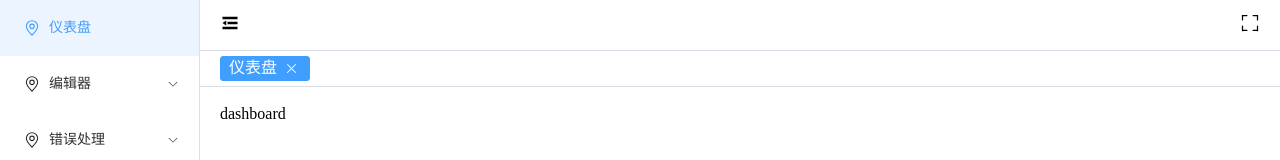
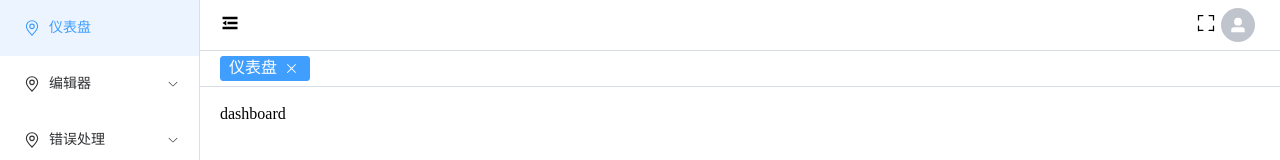
Before and after one commit to savageKarl/savage-vue-admin, a Vue app: page /#/login in a window 1280 px wide. Both pictures are taken after a click on the button "登录". Shown: the top 160 px of the page. Built offline with nearby package versions, Linux system fonts and the light colour scheme.

Commit message:
添加用户菜单

```diff
--- a/auto-imports.d.ts
+++ b/auto-imports.d.ts
@@ -2,8 +2,12 @@
 // We suggest you to commit this file into source control
 declare global {
   const ElAside: typeof import('element-plus/es')['ElAside']
+  const ElAvatar: typeof import('element-plus/es')['ElAvatar']
   const ElButton: typeof import('element-plus/es')['ElButton']
   const ElContainer: typeof import('element-plus/es')['ElContainer']
+  const ElDropdown: typeof import('element-plus/es')['ElDropdown']
+  const ElDropdownItem: typeof import('element-plus/es')['ElDropdownItem']
+  const ElDropdownMenu: typeof import('element-plus/es')['ElDropdownMenu']
   const ElFooter: typeof import('element-plus/es')['ElFooter']
   const ElForm: typeof import('element-plus/es')['ElForm']
   const ElFormItem: typeof import('element-plus/es')['ElFormItem']
--- a/components.d.ts
+++ b/components.d.ts
@@ -6,8 +6,12 @@ import '@vue/runtime-core'
 declare module '@vue/runtime-core' {
   export interface GlobalComponents {
     ElAside: typeof import('element-plus/es')['ElAside']
+    ElAvatar: typeof import('element-plus/es')['ElAvatar']
     ElButton: typeof import('element-plus/es')['ElButton']
     ElContainer: typeof import('element-plus/es')['ElContainer']
+    ElDropdown: typeof import('element-plus/es')['ElDropdown']
+    ElDropdownItem: typeof import('element-plus/es')['ElDropdownItem']
+    ElDropdownMenu: typeof import('element-plus/es')['ElDropdownMenu']
     ElFooter: typeof import('element-plus/es')['ElFooter']
     ElForm: typeof import('element-plus/es')['ElForm']
     ElFormItem: typeof import('element-plus/es')['ElFormItem']
--- a/src/layout/components/theHeading/components/navitationBar/components/screenfull/index.vue
+++ b/src/layout/components/theHeading/components/navitationBar/components/screenfull/index.vue
@@ -28,5 +28,6 @@ const toggleFullScreen = () => {
 <style lang="scss">
   .screenfull {
     cursor: pointer;
+    margin: 0 5px;
   }
 </style>
--- /dev/null
+++ b/src/layout/components/theHeading/components/navitationBar/components/userMenu/index.vue
@@ -0,0 +1,40 @@
+<script setup lang="ts">
+import { UserFilled } from '@element-plus/icons-vue';
+
+import { useUserStore } from '@/store/modules/user'
+
+import { useRouter } from 'vue-router'
+
+const userStore = useUserStore();
+const router = useRouter();
+function logout() {
+  userStore.setRoles([]);
+  userStore.setToken('');
+  userStore.setName('');
+  router.replace('/login');
+}
+
+</script>
+
+<template>
+  <el-dropdown class="userMenu">
+    <el-avatar :icon="UserFilled" :size="34" />
+    <template #dropdown>
+      <el-dropdown-menu>
+        <el-dropdown-item>中文文档</el-dropdown-item>
+        <el-dropdown-item>English Docs</el-dropdown-item>
+        <el-dropdown-item>GitHub</el-dropdown-item>
+        <el-dropdown-item>Gitee</el-dropdown-item>
+        <el-dropdown-item divided @click="logout">
+          <span style="display: block">退出登录</span>
+        </el-dropdown-item>
+      </el-dropdown-menu>
+    </template>
+  </el-dropdown>
+</template>
+
+<style lang="scss">
+.userMenu {
+  margin: 0 5px;
+}
+</style>
--- a/src/layout/components/theHeading/components/navitationBar/index.vue
+++ b/src/layout/components/theHeading/components/navitationBar/index.vue
@@ -1,6 +1,7 @@
 <script setup lang="ts">
 import collapseBtn from './components/collapseBtn/index.vue';
 import screenfull from './components/screenfull/index.vue';
+import userMenu from './components/userMenu/index.vue';
 
 </script>
 
@@ -11,6 +12,7 @@ import screenfull from './components/screenfull/index.vue';
     </div>
     <div class="rightMenu">
       <screenfull />
+      <userMenu />
     </div>
   </div>
 </template>
@@ -23,4 +25,10 @@ import screenfull from './components/screenfull/index.vue';
   align-items: center;
   padding: 0 20px;
 }
+
+
+.rightMenu {
+  display: flex;
+  align-items: center;
+}
 </style>
--- a/src/pages/login/index.vue
+++ b/src/pages/login/index.vue
@@ -67,7 +67,7 @@ const onSubmit = async (formEl: FormInstance) => {
         <el-input v-model="form.password" />
       </el-form-item>
       <el-form-item>
-        <el-button type="primary" @click="onSubmit(formRef)">登录</el-button>
+        <el-button type="primary" @click="onSubmit(formRef as any)">登录</el-button>
       </el-form-item>
     </el-form>
   </div>
--- a/src/store/modules/user.ts
+++ b/src/store/modules/user.ts
@@ -3,6 +3,7 @@ import { defineStore } from "pinia";
 export const useUserStore = defineStore("user", {
   state: () => ({
     token: "",
+    name: '',
     roles: [] as string[],
   }),
   actions: {
@@ -12,6 +13,9 @@ export const useUserStore = defineStore("user", {
     setRoles(roles: string[]) {
       this.roles = roles;
     },
+    setName(name: string) {
+      this.name = name;
+    }
   },
   persist: {
     enabled: true,
```
